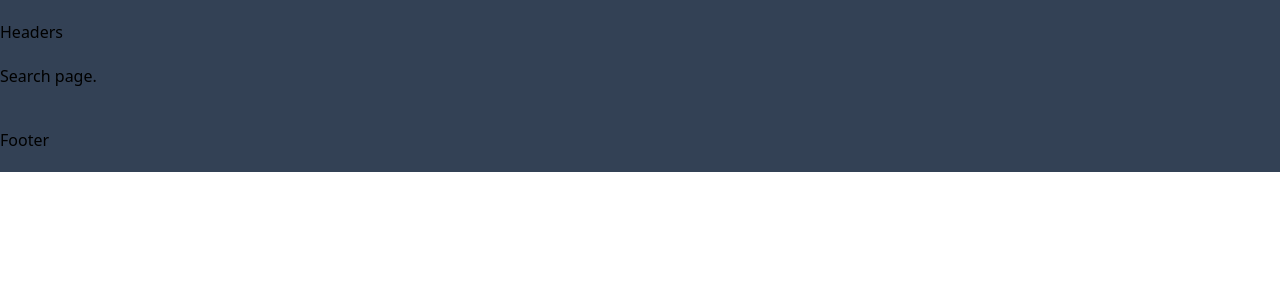
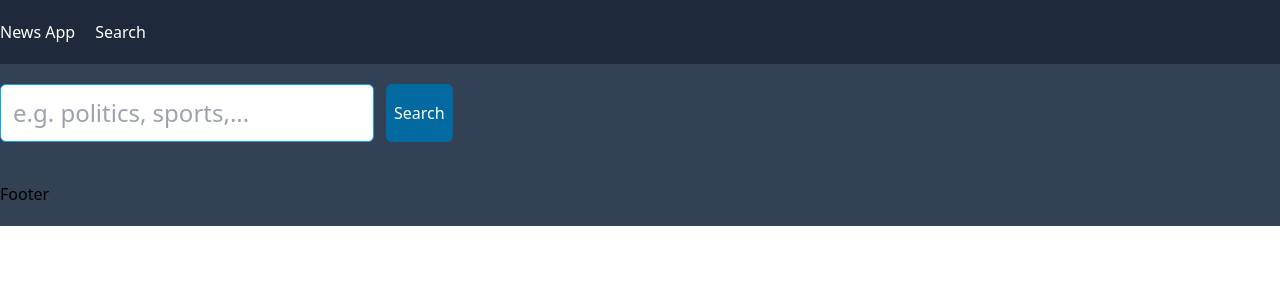
Before and after one commit to kazinoman/news-app, a Next.js app: page /search in a window 1280 px wide. Shown: the top 300 px of the page. Built offline with nearby package versions, Linux system fonts and the light colour scheme.

Commit message:
search page initialization

```diff
--- a/src/components/header/index.tsx
+++ b/src/components/header/index.tsx
@@ -1,9 +1,15 @@
 import React, { useEffect } from "react";
+import Link from "next/link";
 
 const Header = () => {
   return (
-    <div className="py-5">
-      <h2>Headers</h2>
+    <div className="py-5 flex flex-row gap-5 bg-slate-800 text-white">
+      <Link href="/">
+        <h2>News App</h2>
+      </Link>
+      <Link href="/search">
+        <h2>Search</h2>
+      </Link>
     </div>
   );
 };
--- a/src/pages/search/index.tsx
+++ b/src/pages/search/index.tsx
@@ -1,7 +1,39 @@
 import React from "react";
+import { useRouter } from "next/router";
+import { GetServerSideProps } from "next";
 
-const Search = () => {
-  return <div>Search page.</div>;
+const SearchCom = () => {
+  const [inputValue, setInputValue] = React.useState("");
+  const router = useRouter();
+
+  // onChange
+  const handleInputChange = (event: React.ChangeEvent<HTMLInputElement>) => {
+    setInputValue(event.target.value);
+  };
+
+  const handleSubmit = (event: React.FormEvent<HTMLFormElement>) => {
+    event.preventDefault();
+    // Handle form submission with inputValue
+    console.log(inputValue);
+    router.push(`search?value=${inputValue}`);
+  };
+
+  return (
+    <div className="">
+      <form onSubmit={handleSubmit} className="flex flex-row gap-3 mt-5">
+        <input type="text" className="p-3 rounded-md border border-sky-500 text-2xl" placeholder="e.g. politics, sports,..." onChange={handleInputChange} />
+        <button className="p-2 rounded-md bg-sky-700 text-white">Search</button>
+      </form>
+    </div>
+  );
 };
 
-export default Search;
+export default SearchCom;
+
+export const getServerSideProps: GetServerSideProps<any> = async () => {
+  return {
+    props: {
+      data: "asdf",
+    },
+  };
+};
```
Also changed, not shown: src/service/SearchNewService/index.ts (added, +7 -0 lines).
